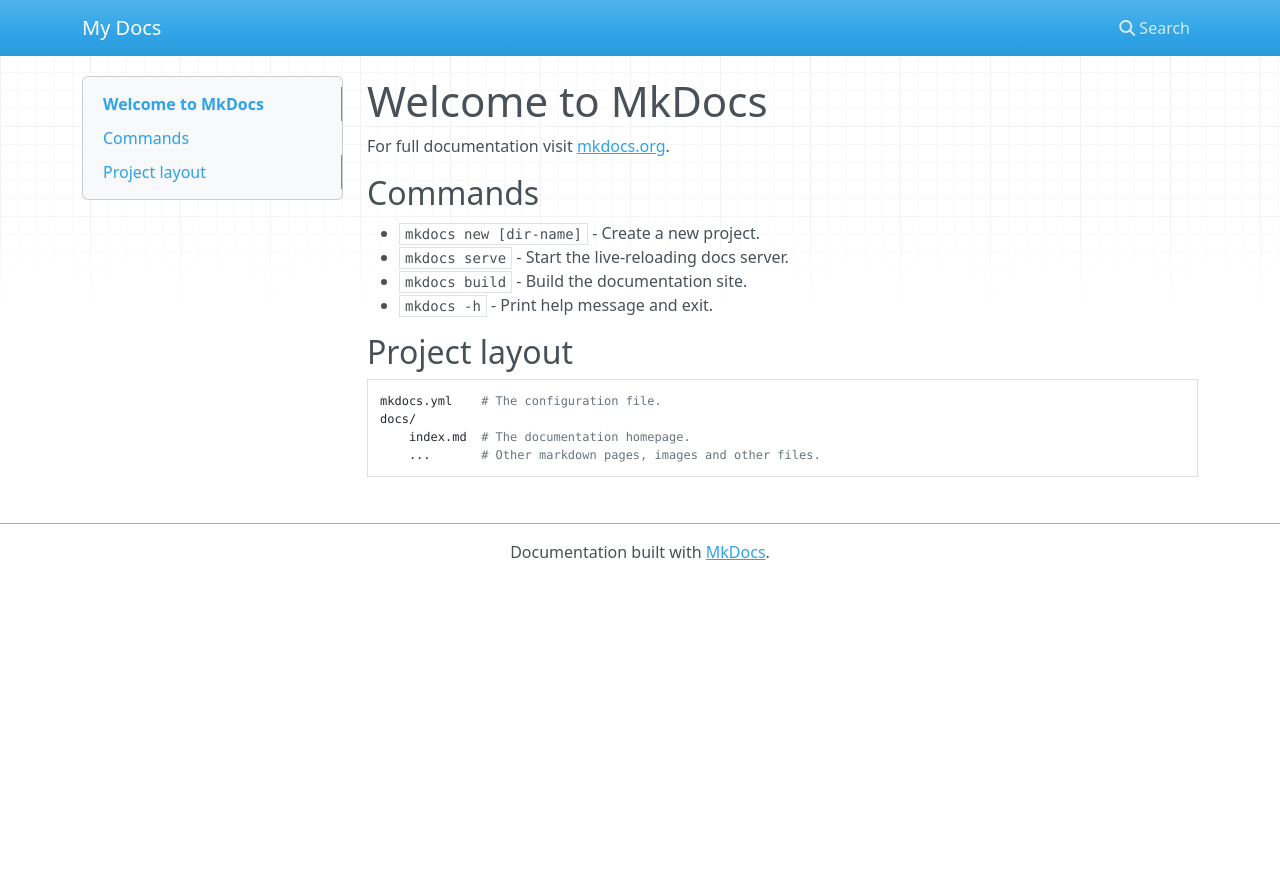
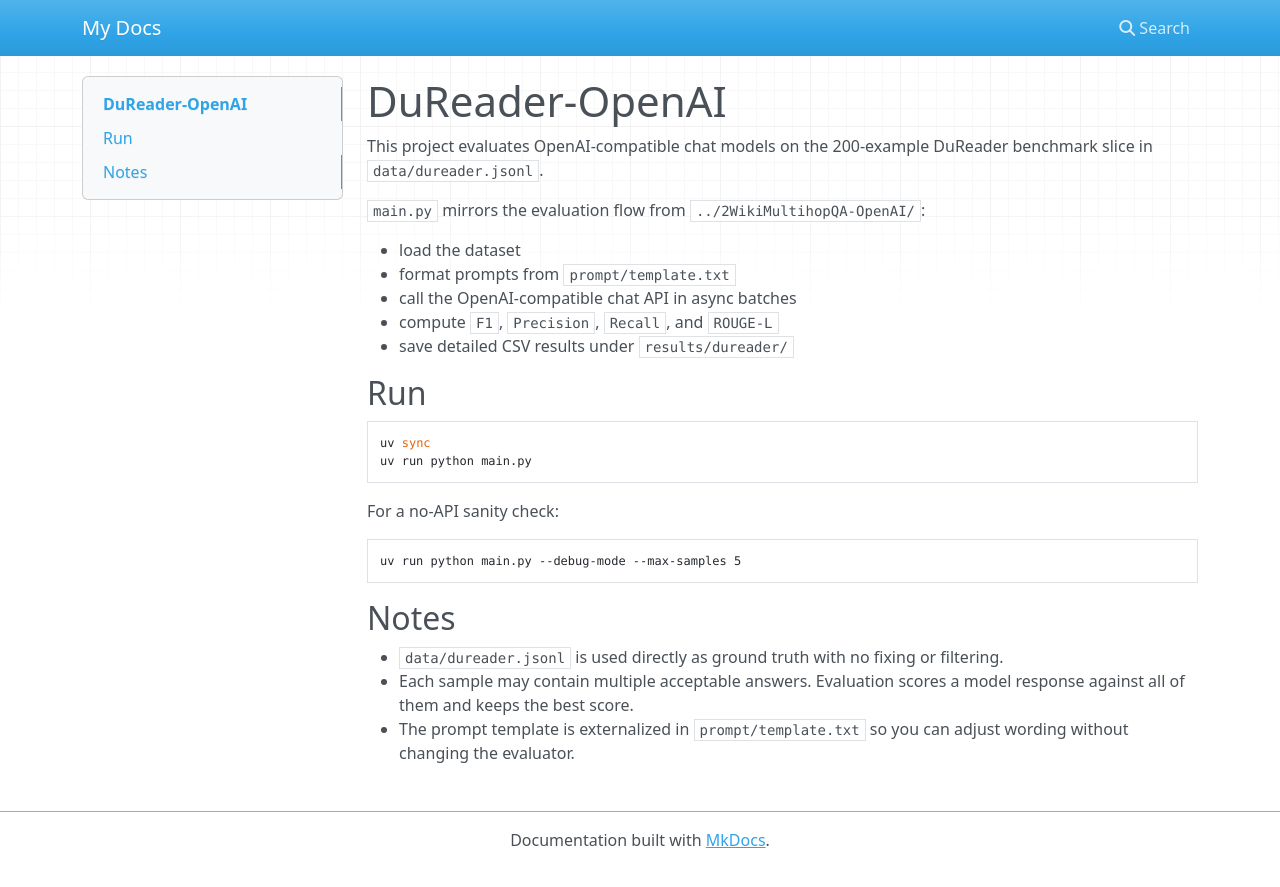
Before and after one commit to leideng/DuReader-OpenAI, an MkDocs documentation site: the page built from docs/index.md, in a window 1280 px wide. Shown: the top 887 px of the page. Built offline with MkDocs 1.6.1, drawn with Linux system fonts in a browser that asks for light colours; nearby versions of some CDN libraries.

Commit message:
docs: document DuReader evaluation workflow

````diff
--- a/docs/index.md
+++ b/docs/index.md
@@ -1,17 +1,30 @@
-# Welcome to MkDocs
+# DuReader-OpenAI
 
-For full documentation visit [mkdocs.org](https://www.mkdocs.org).
+This project evaluates OpenAI-compatible chat models on the 200-example DuReader benchmark slice in `data/dureader.jsonl`.
 
-## Commands
+`main.py` mirrors the evaluation flow from `../2WikiMultihopQA-OpenAI/`:
 
-* `mkdocs new [dir-name]` - Create a new project.
-* `mkdocs serve` - Start the live-reloading docs server.
-* `mkdocs build` - Build the documentation site.
-* `mkdocs -h` - Print help message and exit.
+- load the dataset
+- format prompts from `prompt/template.txt`
+- call the OpenAI-compatible chat API in async batches
+- compute `F1`, `Precision`, `Recall`, and `ROUGE-L`
+- save detailed CSV results under `results/dureader/`
 
-## Project layout
+## Run
 
-    mkdocs.yml    # The configuration file.
-    docs/
-        index.md  # The documentation homepage.
-        ...       # Other markdown pages, images and other files.
+```bash
+uv sync
+uv run python main.py
+```
+
+For a no-API sanity check:
+
+```bash
+uv run python main.py --debug-mode --max-samples 5
+```
+
+## Notes
+
+- `data/dureader.jsonl` is used directly as ground truth with no fixing or filtering.
+- Each sample may contain multiple acceptable answers. Evaluation scores a model response against all of them and keeps the best score.
+- The prompt template is externalized in `prompt/template.txt` so you can adjust wording without changing the evaluator.
````
Also changed, not shown: README.md (+105 -1 lines).
